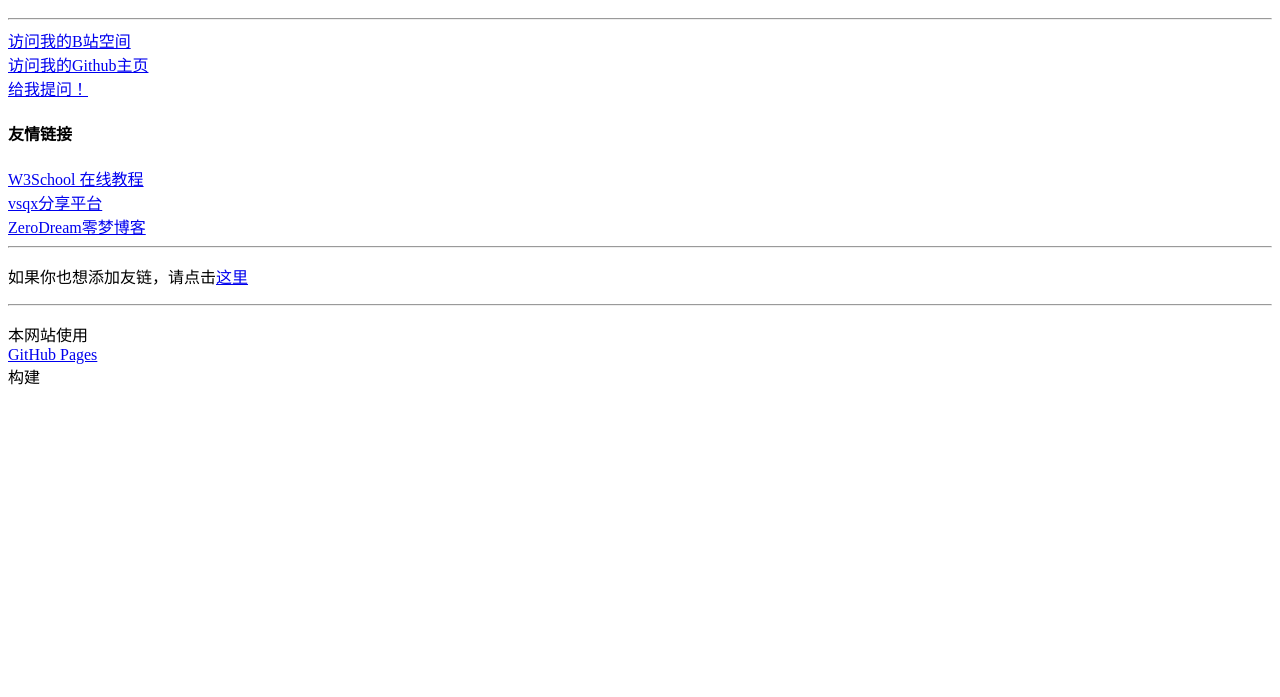
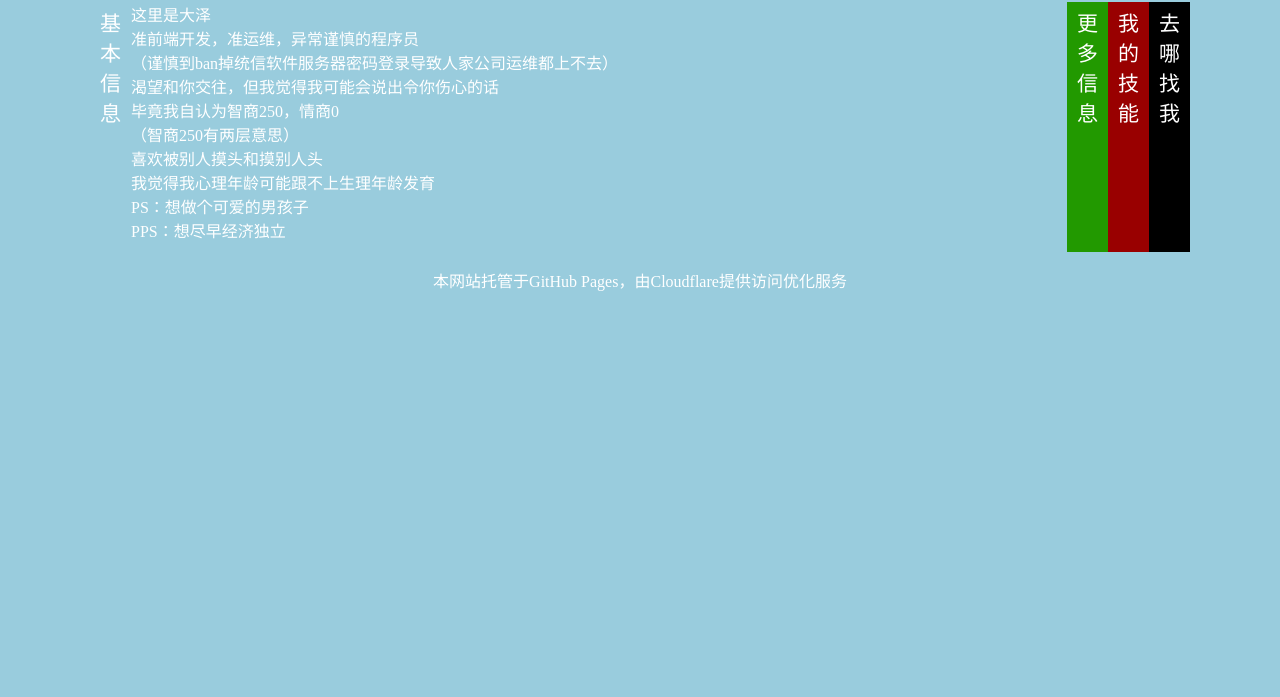
Before and after one commit to BiliDzOfficial/BiliDzOfficial.github.io, a plain HTML site: page index.html in a window 1280 px wide. Shown: the part 103-800 px from the top of the page. Drawn offline with Linux system fonts and the light colour scheme.

Commit message:
新版主页完工

```diff
--- /dev/null
+++ b/css/index.css
@@ -0,0 +1,54 @@
+* {
+    margin: 0;
+    padding: 0;
+}
+
+#app {
+    width: 1100px;
+    margin: 0 auto;
+}
+
+header,
+footer {
+    padding: 16px;
+}
+
+footer {
+    clear: both;
+    text-align: center;
+}
+
+body {
+    background-color: #9cd;
+}
+
+a,
+p,
+h1,
+h3 {
+    font-weight: normal;
+    color: #fff;
+    text-decoration: none;
+}
+
+a:hover {
+    text-decoration: underline;
+}
+
+.item div:first-child {
+    padding: 5px 10px;
+    float: left;
+    width: 21px;
+    font-size: 21px;
+    height: 240px;
+}
+
+.item:first-of-type div:last-child {
+    display: block;
+}
+
+.item div:last-child {
+    float: left;
+    display: none;
+    width: 936px;
+}
--- a/index.html
+++ b/index.html
@@ -1,30 +1,91 @@
-<!--
-    AD:求一个免费前端教程，如果你知道，欢迎发邮件到q781000648@qq.com
-    AD:大泽主页前端源码广告位招商，联系：q781000648@qq.com
--->
 <!DOCTYPE html>
-<html>
-    <head>
-        <title>主页-大泽小站</title>
-    </head>
-    <body>
-        <a href="/index.html" align="center">主页</a>&nbsp;<a href="/zew/index.html" align="center">泽小白Project</a>
-        <h1 align="center">欢迎访问我的网站</h1>
-        <hr />
-        <a href="https://space.bilibili.com/324267043">访问我的B站空间</a>
-        <br />
-        <a href="https://github.com/daze456/">访问我的Github主页</a>
-        <br />
-        <a href="https://peing.net/zh-CN/1ad1abcb8bb557?event=0">给我提问！</a>
-        <h4>友情链接</h4>
-        <a href="http://www.w3school.com.cn/">W3School 在线教程</a>
-        <br />
-        <a href="http://www.vsqx.top">vsqx分享平台 </a>
-        <br />
-        <a href="https://blog.kasuganosora.cn/">ZeroDream零梦博客</a>
-        <hr />
-        <p>如果你也想添加友链，请点击<a href="https://github.com/BiliDzOfficial/BiliDzOfficial.github.io/issues">这里</a></p>
-        <hr />
-        <p>本网站使用<br /><a href="https://pages.github.com/">GitHub Pages</a><br />构建</p>
-    </body>
+<html lang="en">
+
+<head>
+    <meta charset="UTF-8">
+    <meta http-equiv="X-UA-Compatible" content="IE=edge">
+    <meta name="viewport" content="width=device-width, initial-scale=1.0">
+    <title>这里是大泽</title>
+    <link rel="stylesheet" href="./css/index.css">
+</head>
+
+<body>
+    <div id="app">
+        <header>
+            <h1>大泽</h1>
+            <h3>妄想创业的准程序员</h3>
+        </header>
+        <main>
+            <div class="item">
+                <div style="background-color: #9cd;" onclick="blockChange(this)">
+                    <p>基本信息</p>
+                </div>
+                <div>
+                    <p>这里是大泽</p>
+                    <p>准前端开发，准运维，异常谨慎的程序员</p>
+                    <p>（谨慎到ban掉统信软件服务器密码登录导致人家公司运维都上不去）</p>
+                    <p>渴望和你交往，但我觉得我可能会说出令你伤心的话</p>
+                    <p>毕竟我自认为智商250，情商0</p>
+                    <p>（智商250有两层意思）</p>
+                    <p>喜欢被别人摸头和摸别人头</p>
+                    <p>我觉得我心理年龄可能跟不上生理年龄发育</p>
+                    <p>PS：想做个可爱的男孩子</p>
+                    <p>PPS：想尽早经济独立</p>
+                </div>
+            </div>
+            <div class="item">
+                <div style="background-color: #290;" onclick="blockChange(this)">
+                    <p>更多信息</p>
+                </div>
+                <div>
+                    <p>因为没钱，喜欢通用性好的东西</p>
+                    <p>因为觉得技术NB，所以喜欢虚拟歌姬和虚拟偶像（结果逐渐玩歪了）</p>
+                    <p>喜欢玩Minecraft，因为它实现了我的梦想</p>
+                    <p>喜欢Electron，因为它通用性好</p>
+                    <p>因为529B站腾讯云事件被安利，所以喜欢看各种中文全年龄视觉小说和galgame</p>
+                    <p>讨厌GHS，真的很烦</p>
+                    <p>永远相信从孩子那割韭菜不长久</p>
+                    <p>喜欢国产，国产大法好</p>
+                    <p>半个docker吹，docker永远的神</p>
+                    <p>虽然一直想换iSulad（别问，问就是国产信仰）</p>
+                </div>
+            </div>
+            <div class="item">
+                <div style="background-color: #900;" onclick="blockChange(this)">
+                    <p>我的技能</p>
+                </div>
+                <div>
+                    <p>会点C++，Arduino的C++</p>
+                    <p>会点Python，真的只会一点</p>
+                    <p>会前端开发，技校水平而已</p>
+                    <p>主用Linux，虽然命令上只会apt cd rm之类简单的玩应，而且最常用的参数是--help</p>
+                    <p>会点docker，技术只到会写dockerfile（还经常忘记打MAINTAINER），暂时还不会docker-compose</p>
+                    <p>会点Minecraft命令（重度依赖命令助手）</p>
+                </div>
+            </div>
+            <div class="item">
+                <div style="background-color: #000;" onclick="blockChange(this)">
+                    <p>去哪找我</p>
+                </div>
+                <div>
+                    <p>电子邮箱：<a href="emailto:q781000648@qq.com">q781000648@qq.com</a></p>
+                    <p>GitHub：<a href="https://github.com/daze456">大泽456</a></p>
+                    <p>Gitee：<a href="https://gitee.com/daze456">大泽456</a></p>
+                    <!-- <p>抖音：<a href="javascript:showqr('dy')">大泽456</a></p>
+                    <p>B站：<a href="https://space.bilibili.com/324267043">大泽456</a>
+                        <a href="javascript:showqr('bl')">显示二维码</a>
+                    </p>
+                    <p>知乎：<a href="https://www.zhihu.com/people/da-ze-123">大泽Official</a>
+                        <a href="javascript:showqr('zh')">显示二维码</a>
+                    </p> -->
+                </div>
+            </div>
+        </main>
+        <footer>
+            <p>本网站托管于<a href="https://pages.github.com/">GitHub Pages</a>，由<a href="https://www.cloudflare.com/">Cloudflare</a>提供访问优化服务</p>
+        </footer>
+    </div>
+    <script src="./js/index.js"></script>
+</body>
+
 </html>
--- /dev/null
+++ b/js/index.js
@@ -0,0 +1,9 @@
+function blockChange(block) {
+    var body = document.getElementsByTagName('body')[0]
+    body.style.backgroundColor = block.style.backgroundColor
+    var divs = document.getElementsByClassName('item')
+    for (i = 0; i < divs.length; i++) {
+        divs[i].lastElementChild.style.display = 'none'
+    }
+    block.nextElementSibling.style.display = 'block'
+}
```
